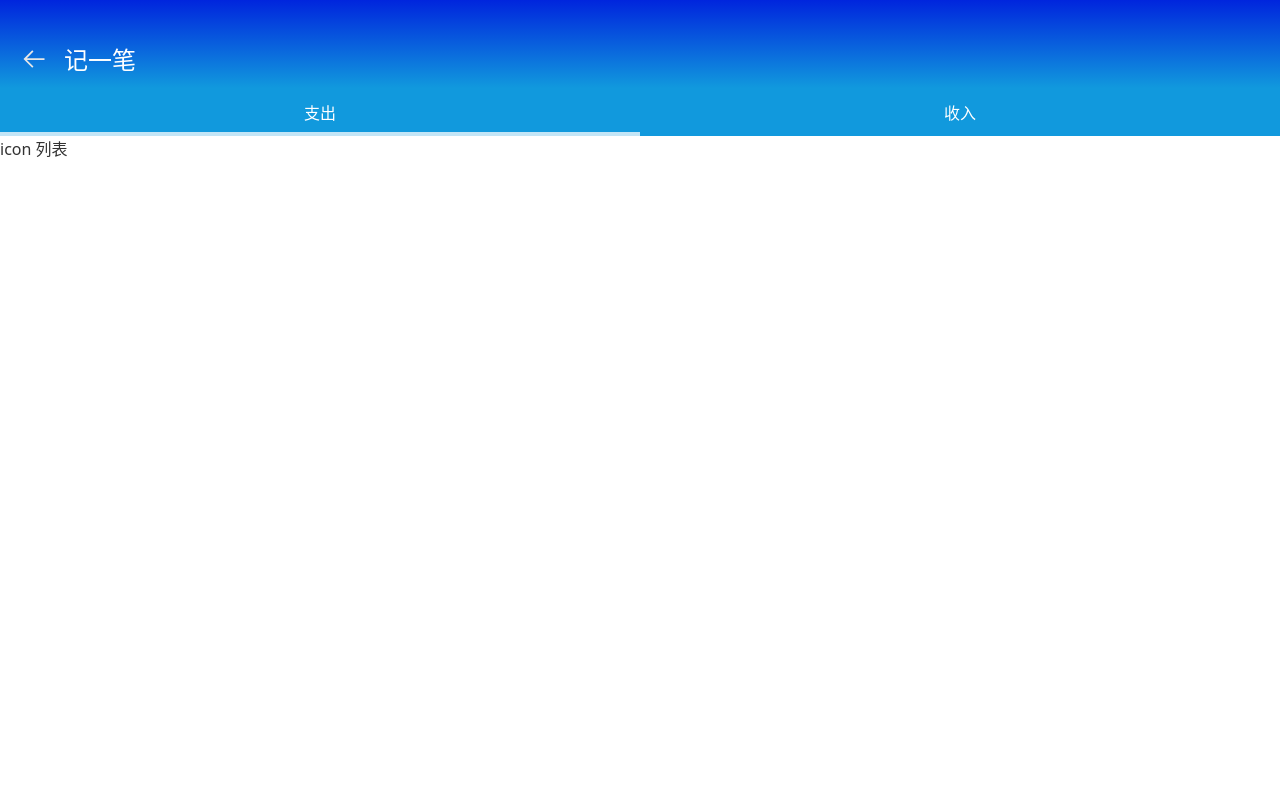
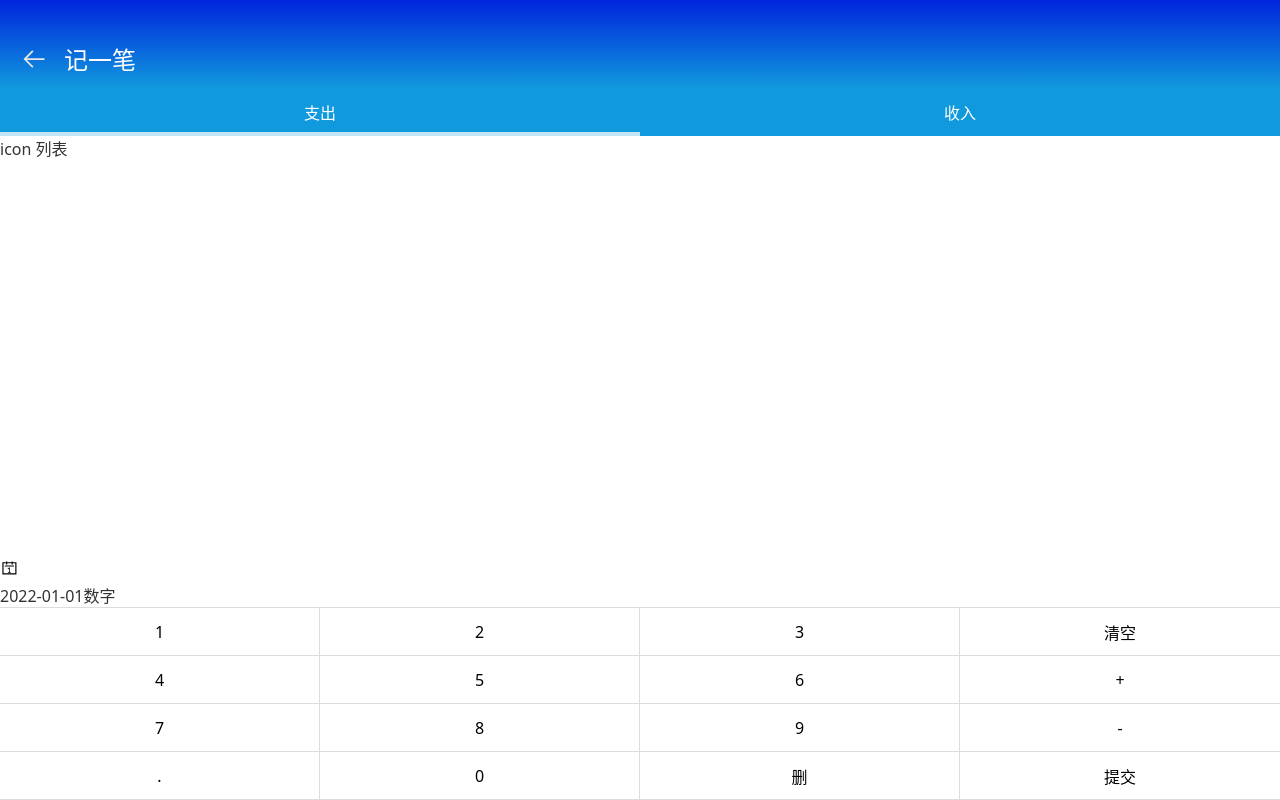
Before and after one commit to xishuianfeng/cainai-fe, a Vue app: page /#/items/create in a window 1280 px wide. Built offline with nearby package versions, Linux system fonts and the light colour scheme.

Commit message:
制作数字按键

```diff
--- a/src/assets/stylesheets/vars.scss
+++ b/src/assets/stylesheets/vars.scss
@@ -23,4 +23,5 @@
   --overlay-user-bg: #1199dd;
   --overlay-user-text: white;
   --tabs-indicator-bg:rgba(255,255,255,0.75);
+  --button-border-color:#DDD;
 }
--- /dev/null
+++ b/src/components/item/InputPad.module.scss
@@ -0,0 +1,16 @@
+.buttons{
+  display: flex;
+  flex-wrap: wrap;
+  border-top: 1px solid var(--button-border-color);
+  > button{
+    border: none;
+    border-right: 1px solid var(--button-border-color);
+    border-bottom: 1px solid var(--button-border-color);
+    width: 25%;
+    height: 48px;
+    background: transparent;
+    &:nth-child(4n){
+      border-right:none;
+    }
+  }
+}
--- /dev/null
+++ b/src/components/item/InputPad.tsx
@@ -0,0 +1,39 @@
+import { defineComponent } from 'vue';
+import Icon from '../../shared/Icon.vue'
+import s from './InputPad.module.scss'
+export const InputPad = defineComponent({
+  setup:(props,context) => {
+    const buttons=[
+      {text:'1',onClick:()=>{}},
+      {text:'2',onClick:()=>{}},
+      {text:'3',onClick:()=>{}},
+      {text:'清空',onClick:()=>{}},
+      {text:'4',onClick:()=>{}},
+      {text:'5',onClick:()=>{}},
+      {text:'6',onClick:()=>{}},
+      {text:'+',onClick:()=>{}},
+      {text:'7',onClick:()=>{}},
+      {text:'8',onClick:()=>{}},
+      {text:'9',onClick:()=>{}},
+      {text:'-',onClick:()=>{}},
+      {text:'.',onClick:()=>{}},
+      {text:'0',onClick:()=>{}},
+      {text:'删',onClick:()=>{}},
+      {text:'提交',onClick:()=>{}},
+    ]
+    return ()=> <>
+      <div>
+        <span class={s.notes}>
+          <Icon icon='date'/>
+          <span>2022-01-01</span>
+        </span>
+        <span class={s.amount}>数字</span>
+      </div>
+      <div class={s.buttons}>
+        {buttons.map(button =>
+          <button onClick={button.onClick}>{button.text}</button>
+          )}
+      </div>
+      </>
+  }
+})
--- a/src/components/ItemCreate.module.scss
+++ b/src/components/item/ItemCreate.module.scss
@@ -6,3 +6,10 @@
     top: 3px;
   }
 }
+
+  .inputPad_wrapper{
+    position: fixed;
+    bottom: 0;
+    left: 0;
+    width: 100%;
+  }
--- a/src/components/ItemCreate.tsx
+++ b/src/components/item/ItemCreate.tsx
@@ -1,8 +1,10 @@
 import { defineComponent, ref } from 'vue';
-import { MainLayout } from '../layout/MainLayout';
+import { MainLayout } from '../../layout/MainLayout';
 import s from './ItemCreate.module.scss'
-import Icon from '../shared/Icon.vue'
-import { Tabs,Tab } from '../shared/Tabs';
+import Icon from '../../shared/Icon.vue'
+import { Tabs,Tab } from '../../shared/Tabs';
+import { InputPad } from './InputPad';
+
 export const ItemCreate = defineComponent({
   setup:(props,context) => {
     const refKind = ref('支出')
@@ -20,6 +22,9 @@ export const ItemCreate = defineComponent({
                 icon 列表2
               </Tab>
             </Tabs>
+            <div class={s.inputPad_wrapper}>
+              <InputPad />
+            </div>
           </>
         }}
       </MainLayout>
--- a/src/config/routes.tsx
+++ b/src/config/routes.tsx
@@ -5,8 +5,8 @@ import { Third } from '../components/welcome/Third'
 import { Forth } from '../components/welcome/Forth'
 import { StartPage } from '../views/StartPage'
 import { ItemPage } from '../views/ItemPage'
-import { ItemList } from '../components/ItemList'
-import { ItemCreate } from '../components/ItemCreate'
+import { ItemList } from '../components/item/ItemList'
+import { ItemCreate } from '../components/item/ItemCreate'
 
 export const routes=[
   {path:'/',component:Welcome},
```
Also changed, not shown: src/assets/icons/date.svg (added), src/assets/icons/notes.svg (added), src/components/item/ItemList.module.scss (added), src/components/item/ItemList.tsx (renamed from src/components/ItemList.tsx).
